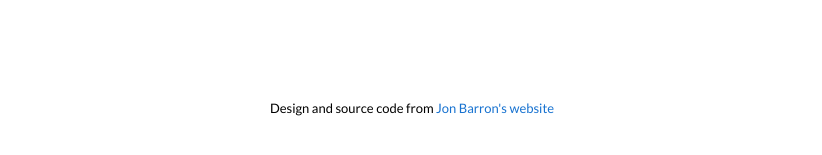
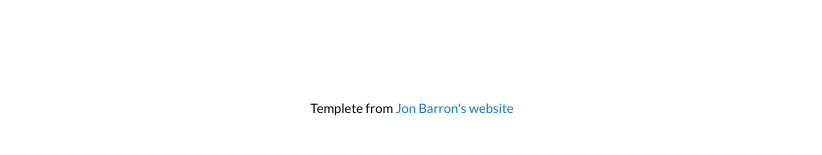
Before and after one commit to chrnlee/chrnlee.github.io, a Jekyll site: the page built from _posts/2022-04-16-chi.markdown, in a window 1280 px wide. Shown: the part 724-879 px from the top of the page, without its empty margins (228-1050 px from the left). Built offline with Jekyll 4.4.1, drawn with Linux system fonts in a browser that asks for light colours.

Commit message:
Update default.html

```diff
--- a/_layouts/default.html
+++ b/_layouts/default.html
@@ -193,7 +193,7 @@
             <td style="padding:0px">
               <br>
               <p style="text-align:center;font-size:small;">
-                Design and source code from <a style="font-size:small;" href="https://jonbarron.info">Jon Barron's website</a>
+                Templete from <a style="font-size:small;" href="https://jonbarron.info">Jon Barron's website</a>
               </p>
             </td>
           </tr>
```
